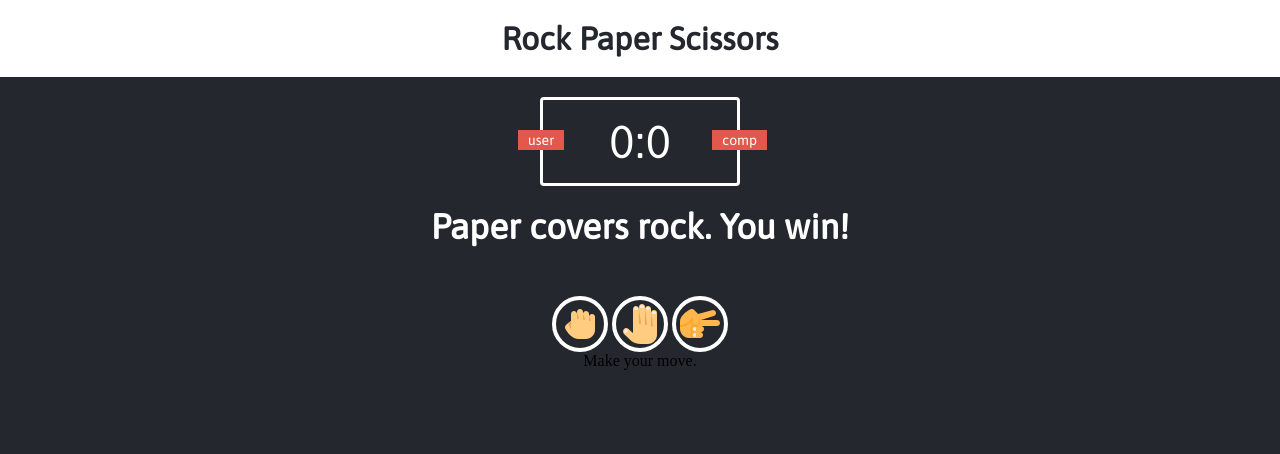
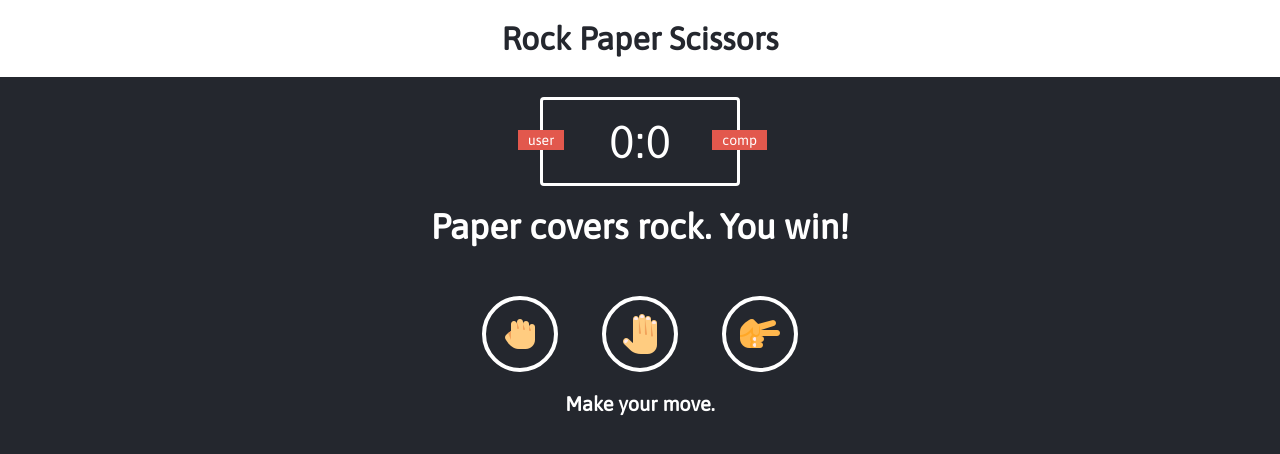
Before and after one commit to chirchirbitok/Rock_paper_scissor, a plain HTML site: page index.html in a window 1280 px wide. Drawn offline with Linux system fonts and the light colour scheme.

Commit message:
sans serif

```diff
--- a/style.css
+++ b/style.css
@@ -70,7 +70,24 @@ header > h1 {
 }
 
 .choice{
-    display: inline-block;
     border: 4px solid white;
     border-radius: 50%;
-}
+    padding: 10px;
+    margin: 0 20px;
+    display: inline-block;
+    transition: all 0.3s ease;
+ }
+
+ .choice:hover{
+     cursor: pointer;
+     background: #E2584D;
+ }
+
+ #action-message{
+     text-align: center;
+     color: white;
+     font-family: Asap, sans-serif;
+     font-weight: bold;
+     font-size: 20px;
+     margin-top: 20px;
+ }
```
